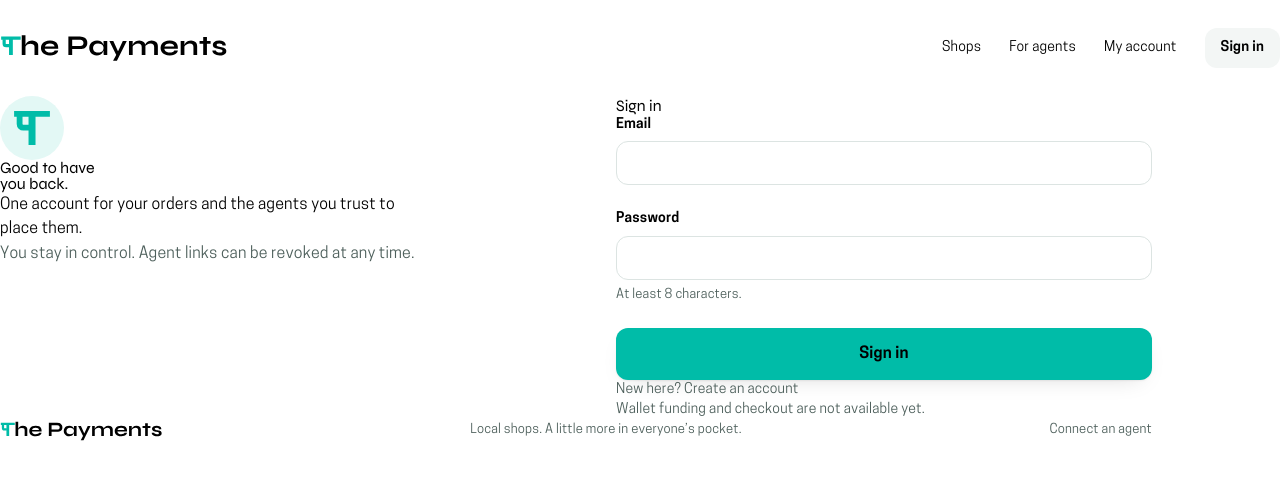
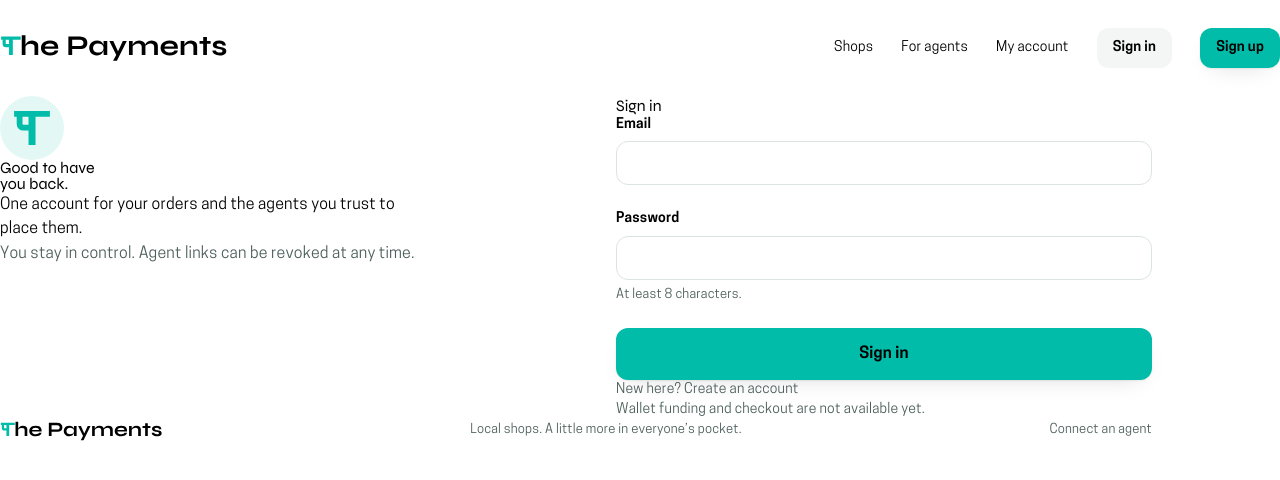
Before and after one commit to borisnezlobin/thepayments, a Next.js app: page /login in a window 1280 px wide. Shown: the top 480 px of the page. Built offline with nearby package versions, Linux system fonts and the light colour scheme; no server answers.

Commit message:
Add a Sign up link to the buyer header and ask Track A for a home page link

```diff
--- a/app/(buyer)/layout.tsx
+++ b/app/(buyer)/layout.tsx
@@ -35,9 +35,14 @@ export default async function BuyerLayout({
               <Button variant="quiet">Sign out</Button>
             </form>
           ) : (
-            <Link className={buttonClasses("quiet")} href="/login">
-              Sign in
-            </Link>
+            <>
+              <Link className={buttonClasses("quiet")} href="/login">
+                Sign in
+              </Link>
+              <Link className={buttonClasses()} href="/signup">
+                Sign up
+              </Link>
+            </>
           )}
         </nav>
       </header>
--- a/handoff/CtoA.md
+++ b/handoff/CtoA.md
@@ -1,3 +1,8 @@
 # Track C to Track A
 
 Newest entries first. Track A deletes an entry once it has handled it.
+
+## 2026-10-11 14:45 Home page has no way to reach buyer sign-up
+
+- `/` only shows the merchant import form, so a buyer landing there cannot find `/shops` or `/signup`. Eric hit this on https://thepayments.vercel.app.
+- Track C added Sign in and Sign up to the buyer header. Could you add a link in your home header, for example "Order coffee" to `/shops` and "Sign up" to `/signup`? We did not edit `app/page.tsx` since it is yours.
```
